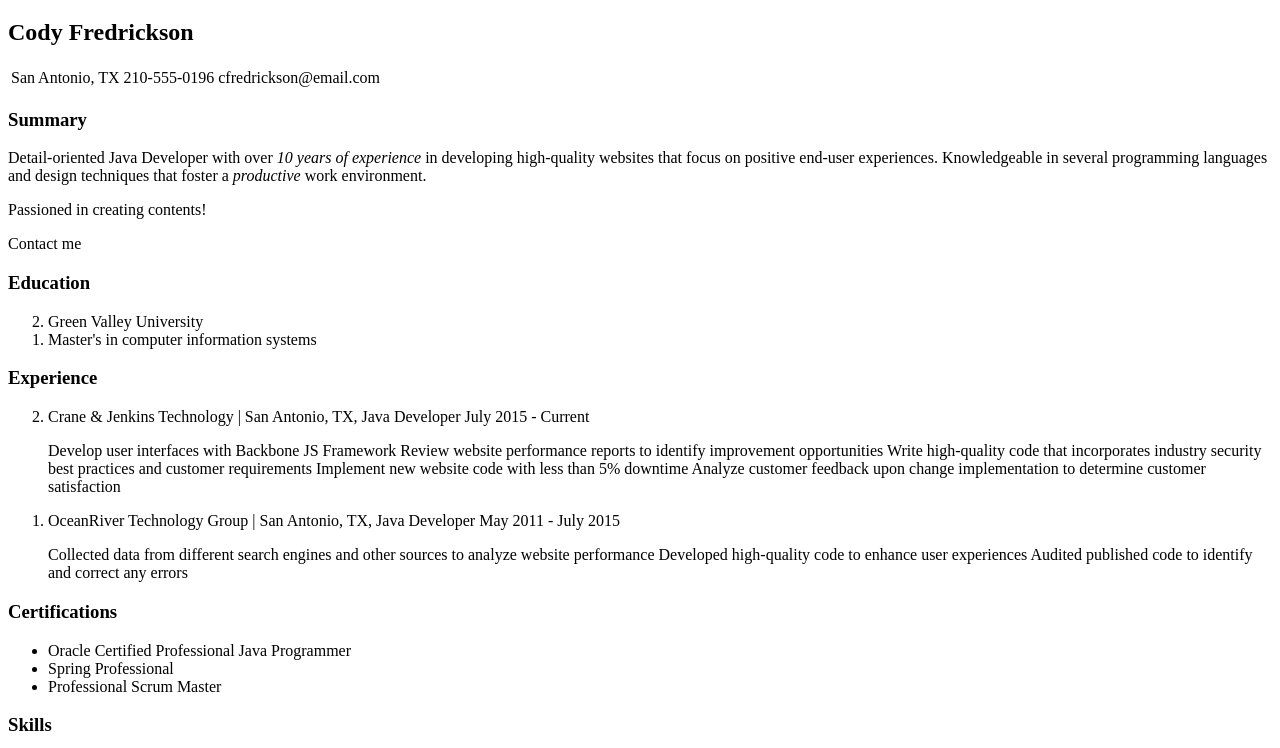
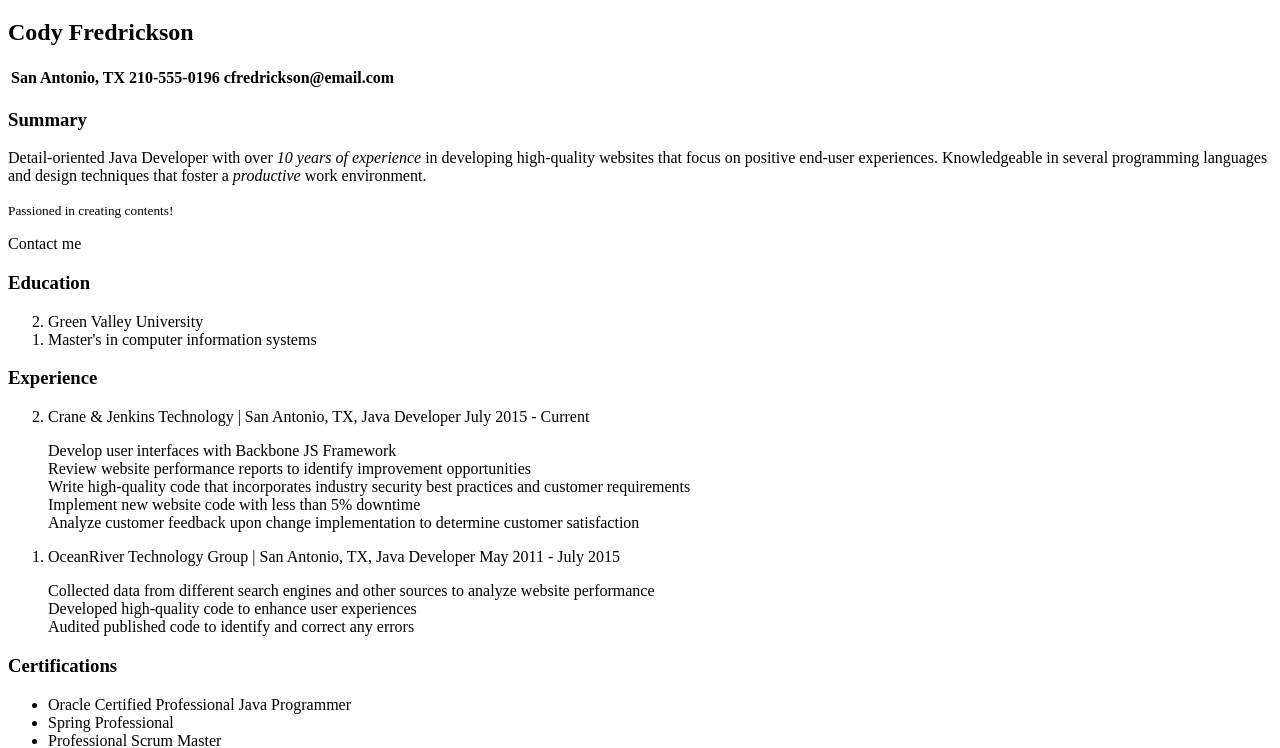
Before and after one commit to PrycilaCerqueira/P8_Resume, a plain HTML site: page index.html in a window 1280 px wide. Shown: the part 61-809 px from the top of the page. Drawn offline with Linux system fonts and the light colour scheme.

Commit message:
Added comment markup and break lines

```diff
--- a/index.html
+++ b/index.html
@@ -1,6 +1,6 @@
 <!DOCTYPE html>
 <html lang="en">
-
+    <!-- Comment markup in HTML -->
     <head>
         <metan charset="UFT-8">
             <title>Resume of Cody Fredrickson</title>
@@ -13,9 +13,9 @@
                 <h2>Cody Fredrickson</h2>
                 <table>
                     <tr>
-                        <td>San Antonio, TX</td>
-                        <td>210-555-0196</td>
-                        <td>cfredrickson@email.com</td>
+                        <td><b>San Antonio, TX</b></td>
+                        <td><b>210-555-0196</b></td>
+                        <td><b>cfredrickson@email.com</b></td>
                     </tr>
                 </table>
                 </p>
@@ -28,7 +28,7 @@
                 <p>
                     Detail-oriented Java Developer with over <em>10 years of experience</em> in developing high-quality websites that
                     focus on positive end-user experiences. Knowledgeable in several programming languages and design techniques
-                    that foster a <em>productive</em> work environment. <aside>Passioned in creating contents!</aside>
+                    that foster a <em>productive</em> work environment. <aside><small>Passioned in creating contents!</small></aside>
                 </p>
                 <footer>
                     Contact me
@@ -50,10 +50,10 @@
                         Crane & Jenkins Technology | San Antonio, TX, Java Developer
                         July 2015 - Current
                         <p>
-                            Develop user interfaces with Backbone JS Framework
-                            Review website performance reports to identify improvement opportunities
-                            Write high-quality code that incorporates industry security best practices and customer requirements
-                            Implement new website code with less than 5% downtime
+                            Develop user interfaces with Backbone JS Framework <br />
+                            Review website performance reports to identify improvement opportunities <br />
+                            Write high-quality code that incorporates industry security best practices and customer requirements <br />
+                            Implement new website code with less than 5% downtime <br />
                             Analyze customer feedback upon change implementation to determine customer satisfaction
                         </p>
                     </li>
@@ -61,9 +61,9 @@
                         OceanRiver Technology Group | San Antonio, TX, Java Developer
                         May 2011 - July 2015
                         <p>
-                            Collected data from different search engines and other sources to analyze website performance
-                            Developed high-quality code to enhance user experiences
-                            Audited published code to identify and correct any errors
+                            Collected data from different search engines and other sources to analyze website performance <br />
+                            Developed high-quality code to enhance user experiences <br />
+                            Audited published code to identify and correct any errors <br />
                         </p>
                     </li>
                 </ol>
@@ -92,7 +92,7 @@
             <section>
                 <h3>Mailing Addres</h3>
                 <address>
-                    111 Somewhere St.
+                    111 Somewhere St. <br />
                     Somewhere, ON M6Y 1LP
                 </address>
             </section>
```
